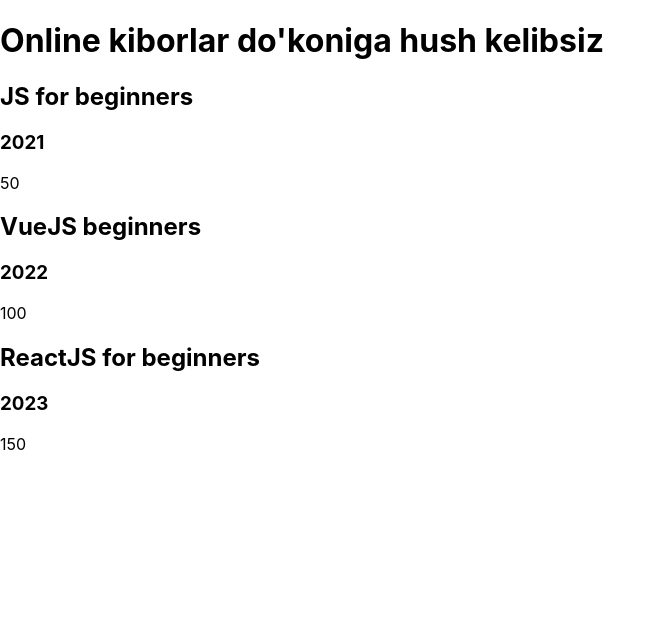
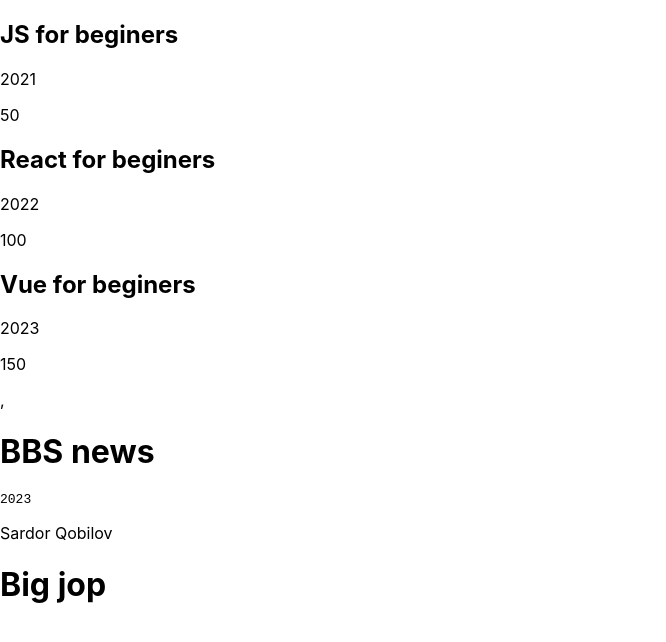
Before and after one commit to QobilovSardor/React-lesson, a React (Create React App) app: page / in a window 1280 px wide. Shown: the top 642 px of the page, without its empty margins (0-666 px from the left). Built offline with nearby package versions, Linux system fonts and the light colour scheme.

Commit message:
new component. is name Amaliyot

```diff
--- /dev/null
+++ b/src/Amaliyot.js
@@ -0,0 +1,24 @@
+import React from "react";
+const News = ({ name, extra, text, header }) => {
+  return (
+    <div>
+      <h1>{name}</h1>
+      <div className="box">
+        <pre>{extra}</pre>
+        <p>{text}</p>
+      </div>
+      <div className="square">
+        <h1>{header}</h1>
+      </div>
+    </div>
+  )
+}
+
+const Amaliyot = () => {
+  return (
+    <div>
+      <News name='BBS news' extra='2023' text='Sardor Qobilov' header='Big jop'/>
+    </div>
+  )
+}
+export default Amaliyot
--- a/src/index.js
+++ b/src/index.js
@@ -1,29 +1,33 @@
 import React from 'react';
 import ReactDOM from 'react-dom/client';
 import './index.css';
+import Amaliyot from './Amaliyot'
 // import App from './App';
 
-const Book = (props) => {
-  console.log(props);
-  return React.createElement('div', {}, [
-    React.createElement('h2', {}, props.name),
-    React.createElement('h3', {}, props.year),
-    React.createElement('p', {}, props.price),
-  ])
+const Book = ({name, year, price}) => {
+  return (
+    <div>
+      <h2>{name}</h2>
+      <p>{year}</p>
+      <p>{price}</p>
+    </div>
+  )
 }
 
 const App = () => {
-  return React.createElement('div', {}, [
-    React.createElement('h1', { id: 'title', className: 'heading' }, 'Online kiborlar do\'koniga hush kelibsiz'),
-    React.createElement(Book, { name: 'JS for beginners', year: 2021, price: 50 }),
-    React.createElement(Book, { name: 'VueJS beginners', year: 2022, price: 100 }),
-    React.createElement(Book, { name: 'ReactJS for beginners', year: 2023, price: 150 }),
-  ])
+  return (
+    <div>
+      <Book name='JS for beginers' year='2021' price='50' />
+      <Book name='React for beginers' year='2022' price='100' />
+      <Book name='Vue for beginers' year='2023' price='150' />
+    </div>
+  )
 }
 
 const root = ReactDOM.createRoot(document.getElementById('root'));
 root.render(
   <React.StrictMode>
-    <App />
-  </React.StrictMode>
+    <App />,
+    <Amaliyot />
+  </React.StrictMode>,
 );
```
